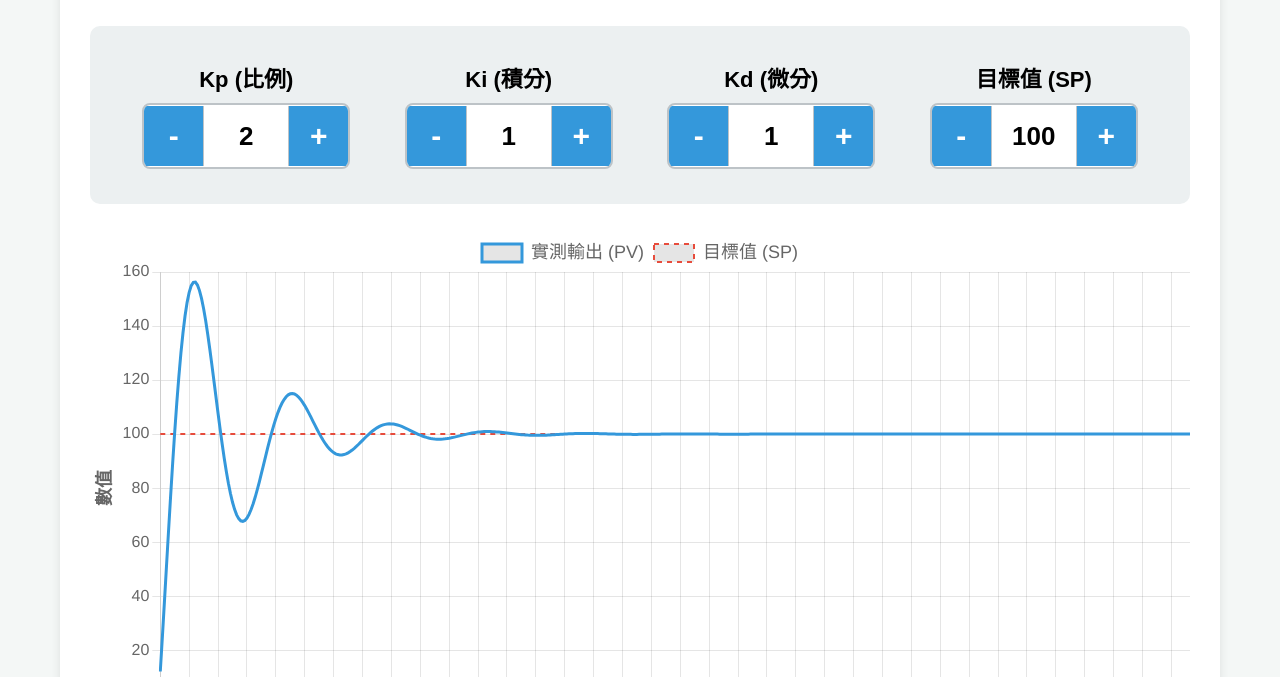
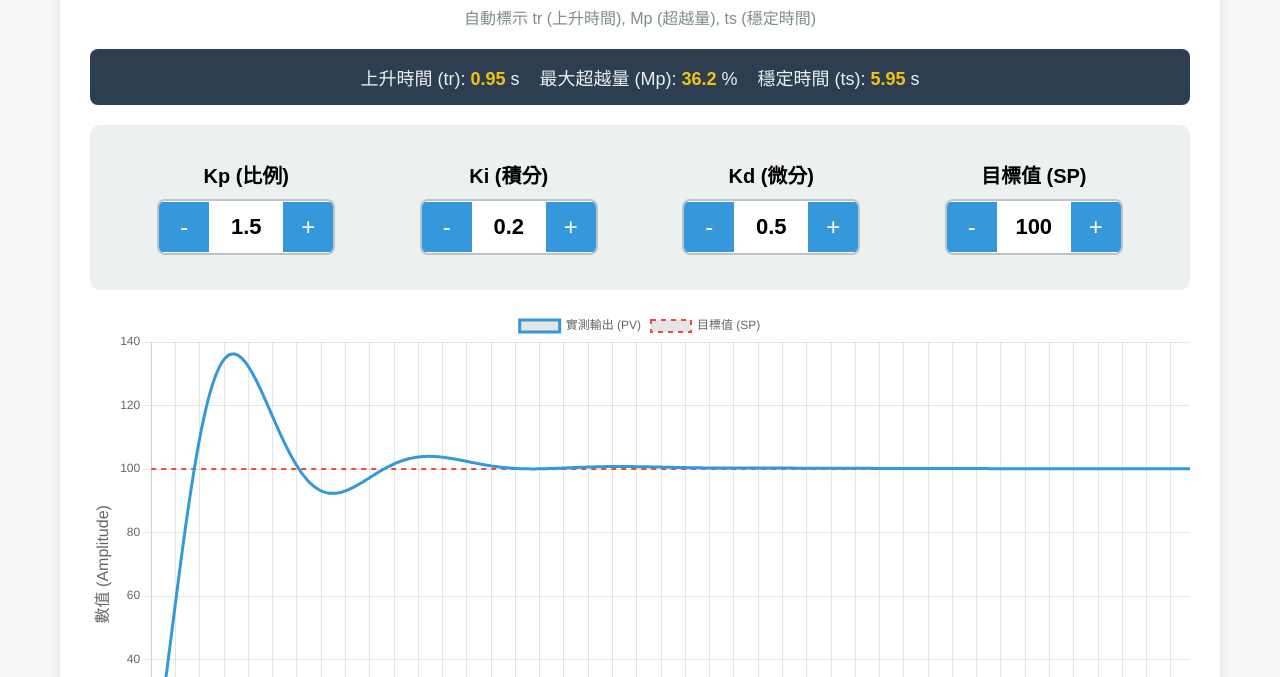
Before and after one commit to tfc02106-cpu/PID, a plain HTML site: page index.html in a window 1280 px wide. Shown: the part 123-800 px from the top of the page. Drawn offline with nearby package versions, Linux system fonts and the light colour scheme.

Commit message:
Update index.html

```diff
--- a/index.html
+++ b/index.html
@@ -2,149 +2,92 @@
 <html lang="zh-TW">
 <head>
     <meta charset="UTF-8">
-    <title>PID 控制動態響應模擬器 (觸控優化版)</title>
+    <title>PID 控制動態響應模擬器 (自動標示版)</title>
     <script src="https://cdn.jsdelivr.net/npm/chart.js"></script>
     <style>
-        body {
-            font-family: "Microsoft JhengHei", Arial, sans-serif;
-            margin: 20px;
-            background-color: #f4f7f6;
-        }
-        .container {
-            max-width: 1100px;
-            margin: auto;
-            background: white;
-            padding: 30px;
-            border-radius: 12px;
-            box-shadow: 0 4px 10px rgba(0,0,0,0.1);
-        }
-        h2 { text-align: center; font-size: 32px; color: #2c3e50; }
+        body { font-family: "Microsoft JhengHei", Arial, sans-serif; margin: 20px; background-color: #f4f7f6; }
+        .container { max-width: 1100px; margin: auto; background: white; padding: 30px; border-radius: 12px; box-shadow: 0 4px 10px rgba(0,0,0,0.1); }
+        h2 { text-align: center; font-size: 32px; color: #2c3e50; margin-bottom: 5px; }
+        .sub-title { text-align: center; color: #7f8c8d; margin-bottom: 20px; }
 
         .controls {
-            display: flex;
-            justify-content: space-around;
-            background: #ecf0f1;
-            padding: 25px;
-            border-radius: 10px;
-            margin-bottom: 30px;
-            flex-wrap: wrap; /* 支援手機排版 */
+            display: flex; justify-content: space-around; background: #ecf0f1;
+            padding: 25px; border-radius: 10px; margin-bottom: 20px; flex-wrap: wrap;
         }
+        .control-group { text-align: center; margin: 10px; }
+        label { display: block; font-weight: bold; margin-bottom: 10px; font-size: 20px; }
 
-        .control-group {
-            text-align: center;
-            margin: 10px;
+        .input-stepper { display: flex; align-items: center; justify-content: center; background: white; border: 2px solid #bdc3c7; border-radius: 8px; overflow: hidden; }
+        input[type="number"] { width: 70px; height: 50px; border: none; text-align: center; font-size: 22px; font-weight: bold; outline: none; -moz-appearance: textfield; }
+        input::-webkit-outer-spin-button, input::-webkit-inner-spin-button { -webkit-appearance: none; margin: 0; }
+
+        .step-btn { width: 50px; height: 50px; background-color: #3498db; color: white; border: none; font-size: 24px; cursor: pointer; user-select: none; }
+        .step-btn:active { background-color: #2980b9; }
+
+        .metrics-panel {
+            display: flex; justify-content: center; gap: 20px; margin-bottom: 20px;
+            background: #2c3e50; color: #ecf0f1; padding: 15px; border-radius: 8px; font-size: 18px;
         }
+        .metric-val { color: #f1c40f; font-weight: bold; }
 
-        label {
-            display: block;
-            font-weight: bold;
-            margin-bottom: 10px;
-            font-size: 22px;
-        }
-
-        /* --- 觸控按鈕與輸入框組合 --- */
-        .input-stepper {
-            display: flex;
-            align-items: center;
-            justify-content: center;
-            background: white;
-            border: 2px solid #bdc3c7;
-            border-radius: 8px;
-            overflow: hidden;
-        }
-
-        /* 隱藏原生箭頭 */
-        input[type=number]::-webkit-inner-spin-button,
-        input[type=number]::-webkit-outer-spin-button {
-            -webkit-appearance: none;
-            margin: 0;
-        }
-
-        input[type="number"] {
-            width: 80px;
-            height: 60px; /* 加高 */
-            border: none;
-            text-align: center;
-            font-size: 26px;
-            font-weight: bold;
-            outline: none;
-        }
-
-        /* 大按鈕樣式 */
-        .step-btn {
-            width: 60px;
-            height: 60px;
-            background-color: #3498db;
-            color: white;
-            border: none;
-            font-size: 30px;
-            font-weight: bold;
-            cursor: pointer;
-            transition: background 0.2s;
-            user-select: none; /* 防止長按選取文字 */
-        }
-
-        .step-btn:active { background-color: #2980b9; }
-        .step-btn.minus { border-right: 1px solid #bdc3c7; }
-        .step-btn.plus { border-left: 1px solid #bdc3c7; }
-
-        /* 警報遮罩... (保留之前的) */
         #warningOverlay {
             display: none; position: fixed; top: 0; left: 0; width: 100%; height: 100%;
             background-color: rgba(255, 0, 0, 0.9); z-index: 9999; color: white;
             text-align: center; justify-content: center; align-items: center;
             flex-direction: column; animation: flash 0.5s infinite;
         }
-
-        @keyframes flash {
-            0%, 100% { background-color: rgba(255, 0, 0, 0.9); }
-            50% { background-color: rgba(150, 0, 0, 0.9); }
-        }
-        canvas { background: #fff; }
+        @keyframes flash { 0%, 100% { background-color: rgba(255, 0, 0, 0.9); } 50% { background-color: rgba(150, 0, 0, 0.9); } }
     </style>
 </head>
 <body>
 
 <div id="warningOverlay">
-    <h1>⚠️ 警告 ⚠️</h1>
-    <p>系統嚴重失控，機台即將炸裂！</p>
-    <button onclick="hideWarning()" style="font-size: 24px; padding: 10px 20px; margin-top:20px;">立即停機重設</button>
+    <h1>⚠️ 系統失控 ⚠️</h1>
+    <p>輸出數值過高或產生發散振盪！</p>
+    <button onclick="hideWarning()" style="font-size: 24px; padding: 10px 40px; margin-top:20px; cursor:pointer;">重設參數</button>
 </div>
 
 <div class="container">
     <h2>PID 控制動態響應模擬器</h2>
+    <div class="sub-title">自動標示 tr (上升時間), Mp (超越量), ts (穩定時間)</div>
+
+    <div class="metrics-panel">
+        <div>上升時間 (tr): <span id="m_tr" class="metric-val">--</span> s</div>
+        <div>最大超越量 (Mp): <span id="m_mp" class="metric-val">--</span> %</div>
+        <div>穩定時間 (ts): <span id="m_ts" class="metric-val">--</span> s</div>
+    </div>
 
     <div class="controls">
         <div class="control-group">
             <label>Kp (比例)</label>
             <div class="input-stepper">
-                <button class="step-btn minus" onclick="changeVal('kp', -0.1)">-</button>
-                <input type="number" id="kp" value="2" step="0.1">
-                <button class="step-btn plus" onclick="changeVal('kp', 0.1)">+</button>
+                <button class="step-btn" onclick="changeVal('kp', -0.1)">-</button>
+                <input type="number" id="kp" value="1.5" step="0.1">
+                <button class="step-btn" onclick="changeVal('kp', 0.1)">+</button>
             </div>
         </div>
         <div class="control-group">
             <label>Ki (積分)</label>
             <div class="input-stepper">
-                <button class="step-btn minus" onclick="changeVal('ki', -0.1)">-</button>
-                <input type="number" id="ki" value="1" step="0.1">
-                <button class="step-btn plus" onclick="changeVal('ki', 0.1)">+</button>
+                <button class="step-btn" onclick="changeVal('ki', -0.05)">-</button>
+                <input type="number" id="ki" value="0.2" step="0.05">
+                <button class="step-btn" onclick="changeVal('ki', 0.05)">+</button>
             </div>
         </div>
         <div class="control-group">
             <label>Kd (微分)</label>
             <div class="input-stepper">
-                <button class="step-btn minus" onclick="changeVal('kd', -0.1)">-</button>
-                <input type="number" id="kd" value="1" step="0.1">
-                <button class="step-btn plus" onclick="changeVal('kd', 0.1)">+</button>
+                <button class="step-btn" onclick="changeVal('kd', -0.1)">-</button>
+                <input type="number" id="kd" value="0.5" step="0.1">
+                <button class="step-btn" onclick="changeVal('kd', 0.1)">+</button>
             </div>
         </div>
         <div class="control-group">
             <label>目標值 (SP)</label>
             <div class="input-stepper">
-                <button class="step-btn minus" onclick="changeVal('setpoint', -10)">-</button>
+                <button class="step-btn" onclick="changeVal('setpoint', -10)">-</button>
                 <input type="number" id="setpoint" value="100">
-                <button class="step-btn plus" onclick="changeVal('setpoint', 10)">+</button>
+                <button class="step-btn" onclick="changeVal('setpoint', 10)">+</button>
             </div>
         </div>
     </div>
@@ -155,27 +98,26 @@
 <script>
 let chart;
 
-// --- 新增的數值調整邏輯 ---
 function changeVal(id, delta) {
     const input = document.getElementById(id);
     let newVal = (parseFloat(input.value) || 0) + delta;
-    // 處理浮點數精度問題 (如 0.1 + 0.2 = 0.30000004)
     input.value = parseFloat(newVal.toFixed(2));
-    updateSim(); // 每次點擊後立即更新圖表
+    updateSim();
 }
 
 function runSimulation() {
     const Kp = parseFloat(document.getElementById('kp').value) || 0;
     const Ki = parseFloat(document.getElementById('ki').value) || 0;
     const Kd = parseFloat(document.getElementById('kd').value) || 0;
-    const Setpoint = parseFloat(document.getElementById('setpoint').value) || 0;
+    const Setpoint = parseFloat(document.getElementById('setpoint').value) || 1;
 
-    const dt = 0.1, totalTime = 50;
+    const dt = 0.05, totalTime = 30;
     let pv = 0, integral = 0, lastError = 0, velocity = 0;
-    const mass = 1.0, friction = 0.1;
+    const mass = 1.0, friction = 0.5;
 
     const timeData = [], pvData = [], spData = [];
-    let triggerWarning = false;
+    let maxPV = 0, peakTime = 0;
+    let t10 = -1, t90 = -1, ts = -1;
 
     for (let t = 0; t < totalTime; t += dt) {
         let error = Setpoint - pv;
@@ -188,13 +130,33 @@ function runSimulation() {
         pv += velocity * dt;
         lastError = error;
 
-        timeData.push(t.toFixed(1));
-        pvData.push(pv.toFixed(2));
+        timeData.push(t.toFixed(2));
+        pvData.push(pv);
         spData.push(Setpoint);
 
-        if (pv > 220 || (t >= 40 && pv > 120)) triggerWarning = true;
+        // 計算特徵點
+        if (pv > maxPV) { maxPV = pv; peakTime = t; }
+        if (t10 === -1 && pv >= Setpoint * 0.1) t10 = t;
+        if (t90 === -1 && pv >= Setpoint * 0.9) t90 = t;
+
+        // 穩定時間 (進入 5% 誤差帶且不再離開)
+        if (Math.abs(Setpoint - pv) > Setpoint * 0.05) {
+            ts = t;
+        }
     }
-    return { timeData, pvData, spData, triggerWarning };
+
+    // 指標整理
+    const tr = (t90 > t10 && t10 !== -1) ? (t90 - t10).toFixed(2) : "--";
+    const Mp = maxPV > Setpoint ? (((maxPV - Setpoint) / Setpoint) * 100).toFixed(1) : "0";
+    const finalTs = ts < (totalTime - 1) ? ts.toFixed(2) : "未穩定";
+
+    document.getElementById('m_tr').innerText = tr;
+    document.getElementById('m_mp').innerText = Mp;
+    document.getElementById('m_ts').innerText = finalTs;
+
+    let triggerWarning = maxPV > Setpoint * 2.5 || isNaN(pv);
+
+    return { timeData, pvData, spData, triggerWarning, metrics: { t10, t90, peakTime, maxPV, ts: parseFloat(finalTs) } };
 }
 
 function updateSim() {
@@ -202,38 +164,46 @@ function updateSim() {
     chart.data.labels = data.timeData;
     chart.data.datasets[0].data = data.pvData;
     chart.data.datasets[1].data = data.spData;
+
+    // 清除舊的標註 (如有需要可在此擴充)
     chart.update();
+
     if (data.triggerWarning) document.getElementById('warningOverlay').style.display = 'flex';
 }
 
 function hideWarning() {
     document.getElementById('warningOverlay').style.display = 'none';
-    document.getElementById('kp').value = 0.6;
-    document.getElementById('ki').value = 0.05;
-    document.getElementById('kd').value = 0.5;
+    document.getElementById('kp').value = 1.0;
+    document.getElementById('ki').value = 0.1;
+    document.getElementById('kd').value = 0.3;
     updateSim();
 }
 
 const ctx = document.getElementById('pidChart').getContext('2d');
-Chart.defaults.font.size = 16;
-const initData = runSimulation();
+const initRes = runSimulation();
+
 chart = new Chart(ctx, {
     type: 'line',
     data: {
-        labels: initData.timeData,
-        datasets: [{ label: '實測輸出 (PV)', data: initData.pvData, borderColor: '#3498db', borderWidth: 3, pointRadius: 0, fill: false },
-                   { label: '目標值 (SP)', data: initData.spData, borderColor: '#e74c3c', borderDash: [5, 5], borderWidth: 2, pointRadius: 0, fill: false }]
+        labels: initRes.timeData,
+        datasets: [
+            { label: '實測輸出 (PV)', data: initRes.pvData, borderColor: '#3498db', borderWidth: 3, pointRadius: 0, fill: false, tension: 0.1 },
+            { label: '目標值 (SP)', data: initRes.spData, borderColor: '#e74c3c', borderDash: [5, 5], borderWidth: 2, pointRadius: 0, fill: false }
+        ]
     },
     options: {
         responsive: true,
-        plugins: { legend: { labels: { font: { size: 18 } } } },
         scales: {
-            x: { title: { display: true, text: '時間 (s)', font: { size: 18, weight: 'bold' } } },
-            y: { title: { display: true, text: '數值', font: { size: 18, weight: 'bold' } }, min: 0 }
+            x: { title: { display: true, text: '時間 (Time, s)', font: { size: 16 } } },
+            y: { title: { display: true, text: '數值 (Amplitude)', font: { size: 16 } }, min: 0 }
         },
-        animation: { duration: 400 }
+        plugins: {
+            legend: { position: 'top' },
+            tooltip: { enabled: true }
+        }
     }
 });
 </script>
+
 </body>
 </html>
```
